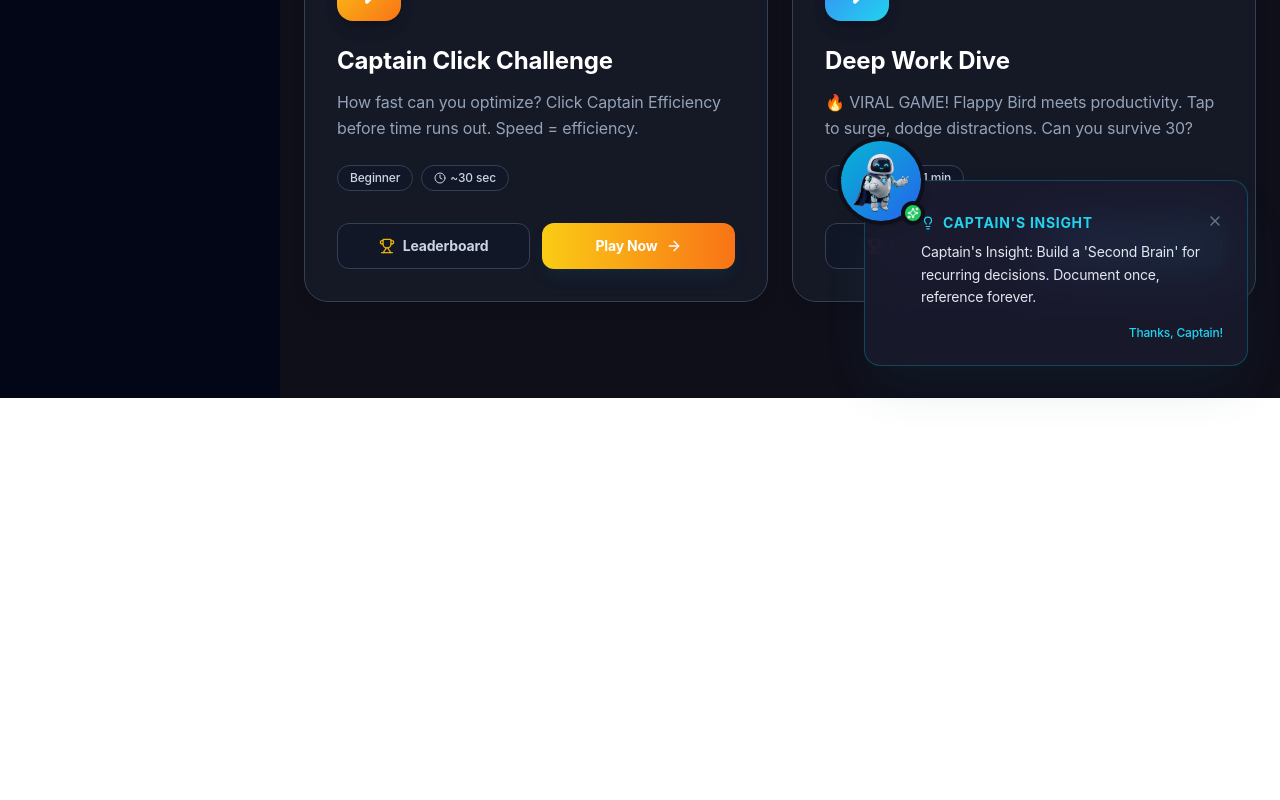
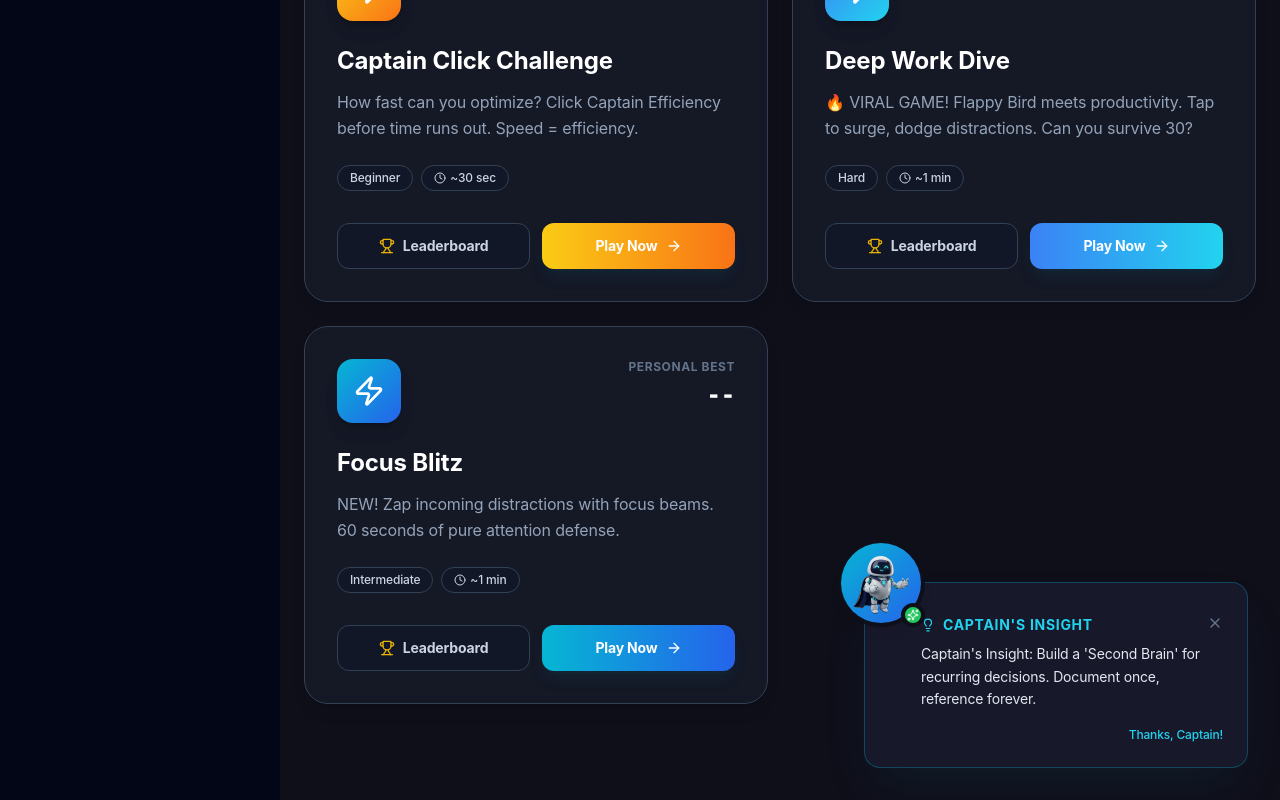
Before and after one commit to agenticaihome/ebook-frontend, a React (Create React App) app: page /games in a window 1280 px wide. Shown: the part 983-1783 px from the top of the page. Before the commit the page ends 1381 px from the top, so only its background shows below. Built offline with nearby package versions, Linux system fonts and the light colour scheme; no server answers.

Commit message:
feat: add Agent Training Center page with multiple productivity mini-games, high score tracking, and leaderboard integration.

```diff
--- a/src/pages/GamesPage.jsx
+++ b/src/pages/GamesPage.jsx
@@ -10,6 +10,7 @@ const AgentTriageGame = React.lazy(() => import('../components/gamification/Agen
 const CalendarDefenseGame = React.lazy(() => import('../components/gamification/CalendarDefenseGame'));
 const CaptainClickChallenge = React.lazy(() => import('../components/gamification/CaptainClickChallenge'));
 const DeepWorkDive = React.lazy(() => import('../components/gamification/DeepWorkDive'));
+const FocusFury = React.lazy(() => import('../components/gamification/FocusFury'));
 
 const GamesPage = () => {
     const [activeGame, setActiveGame] = useState(null); // 'triage', 'calendar', 'clicker', 'deepwork'
@@ -20,7 +21,7 @@ const GamesPage = () => {
     // Load high scores from backend
     useEffect(() => {
         const fetchScores = async () => {
-            const games = ['triage', 'calendar', 'clicker', 'deepwork'];
+            const games = ['triage', 'calendar', 'clicker', 'deepwork', 'focusfury'];
             const scores = {};
 
             for (const gameId of games) {
@@ -84,6 +85,17 @@ const GamesPage = () => {
             difficulty: 'Hard',
             playtime: '~1 min',
             objective: 'Survive 30 distractions for viral bragging rights'
+        },
+        {
+            id: 'focusfury',
+            title: 'Focus Blitz',
+            description: 'NEW! Zap incoming distractions with focus beams. 60 seconds of pure attention defense.',
+            icon: Zap,
+            color: 'from-cyan-500 to-blue-600',
+            component: FocusFury,
+            difficulty: 'Intermediate',
+            playtime: '~1 min',
+            objective: 'Zap 100+ distractions to reach Legendary status'
         }
     ], []);
 
```
